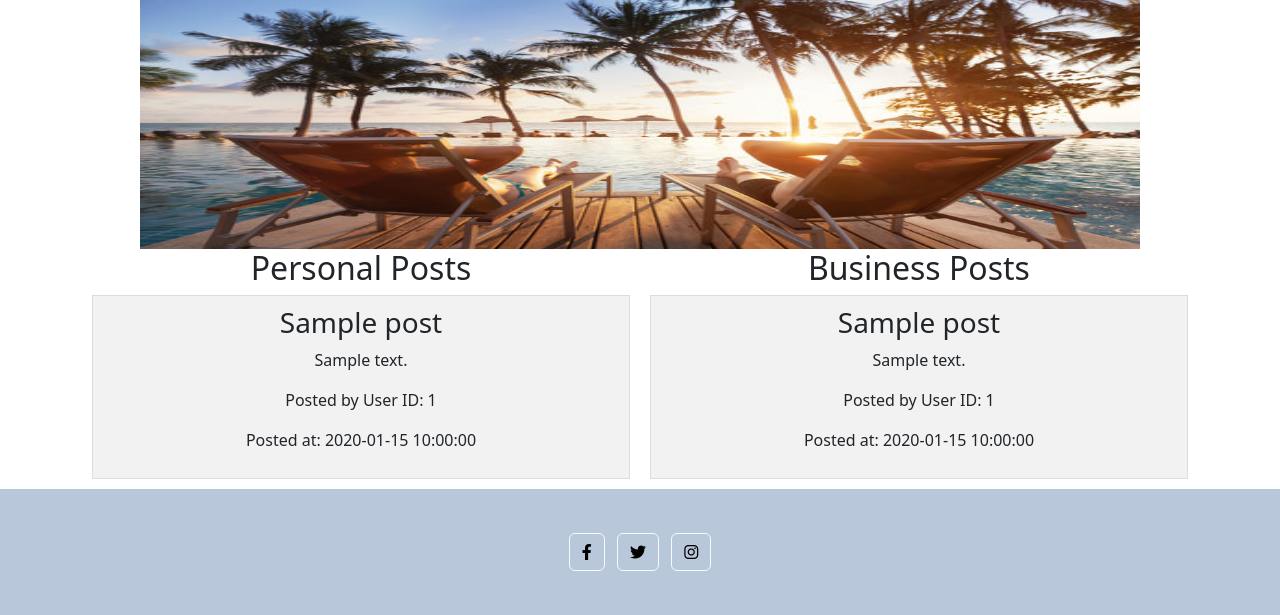
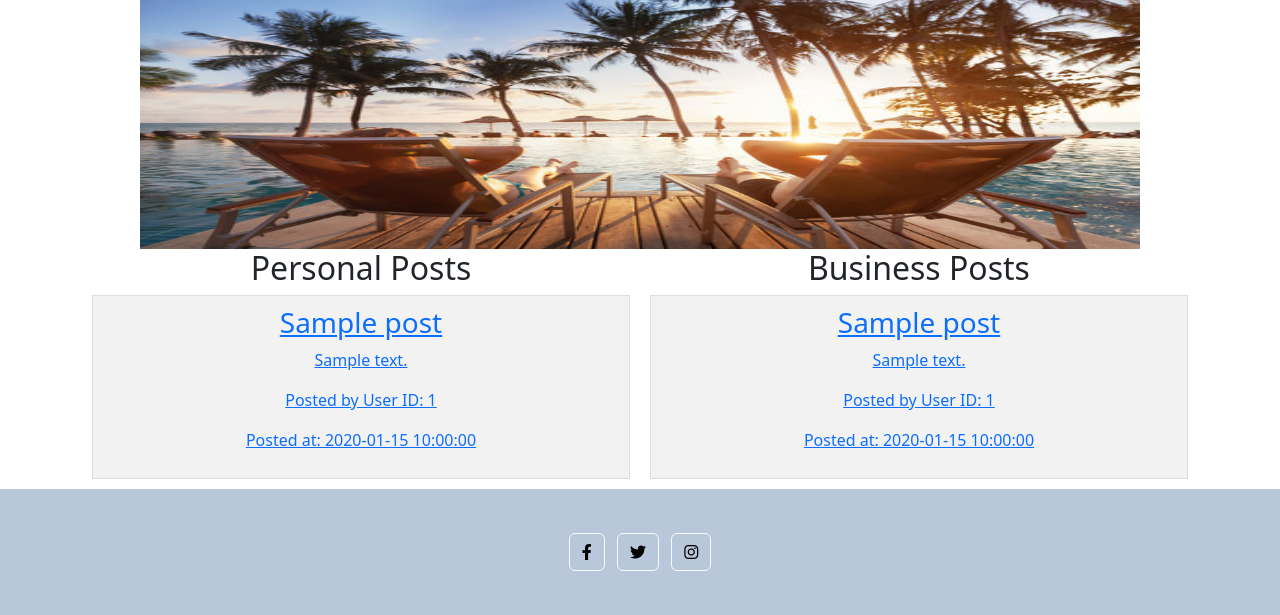
Before and after one commit to brrrrb/Group-14---Final, a Flask app: template templates/discover_page_selected.html in a window 1280 px wide. Shown: the part 202-817 px from the top of the page. Run offline with Flask 2, Linux system fonts and the light colour scheme; the template is opened without the code that fills it: most values are stand-ins (such as "Sample title", 1, 10 or a date in 2020).

Commit message:
discover refactor

```diff
--- a/templates/discover_page.html
+++ b/templates/discover_page.html
@@ -3,7 +3,7 @@
 {% block content %}
 <link rel="stylesheet" type="text/css" href="/static/styles.css">
 <div class="flex-container">
-    <a class="country" href="/discover_page_selected?country=UnitedStates">United States</a>
+    <a class="country" href="/discover_page_selected?country=United States">UnitedStates</a>
     <a class="country" href="/discover_page_selected?country=Canada">Canada</a>
     <a class="country" href="/discover_page_selected?country=France">France</a>
     <a class="country" href="/discover_page_selected?country=Italy">Italy</a>
--- a/templates/discover_page_selected.html
+++ b/templates/discover_page_selected.html
@@ -12,10 +12,12 @@
             <h2>Personal Posts</h2>
             {% for post in personal_posts %}
                 <div class="user-post">
+                    <a href="http://127.0.0.1:5000/view_personal_post/{{ post.id }}">
                         <h3>{{ post.title }}</h3>
                         <p>{{ post.description }}</p>
                         <p>Posted by User ID: {{ post.user_id }}</p>
                         <p>Posted at: {{ post.posted_at.strftime('%Y-%m-%d %H:%M:%S') }}</p>
+                    </a>
                 </div>
             {% endfor %}
         </div>
@@ -23,10 +25,12 @@
             <h2>Business Posts</h2>
             {% for post in business_posts %}
                 <div class="user-post">
+                    <a href="http://127.0.0.1:5000/view_business_post/{{ post.id }}">
                         <h3>{{ post.title }}</h3>
                         <p>{{ post.description }}</p>
                         <p>Posted by User ID: {{ post.user_id }}</p>
                         <p>Posted at: {{ post.posted_at.strftime('%Y-%m-%d %H:%M:%S') }}</p>
+                    </a>
                 </div>
             {% endfor %}
         </div>
```
Lines whose indentation alone changed are shown as unchanged.
